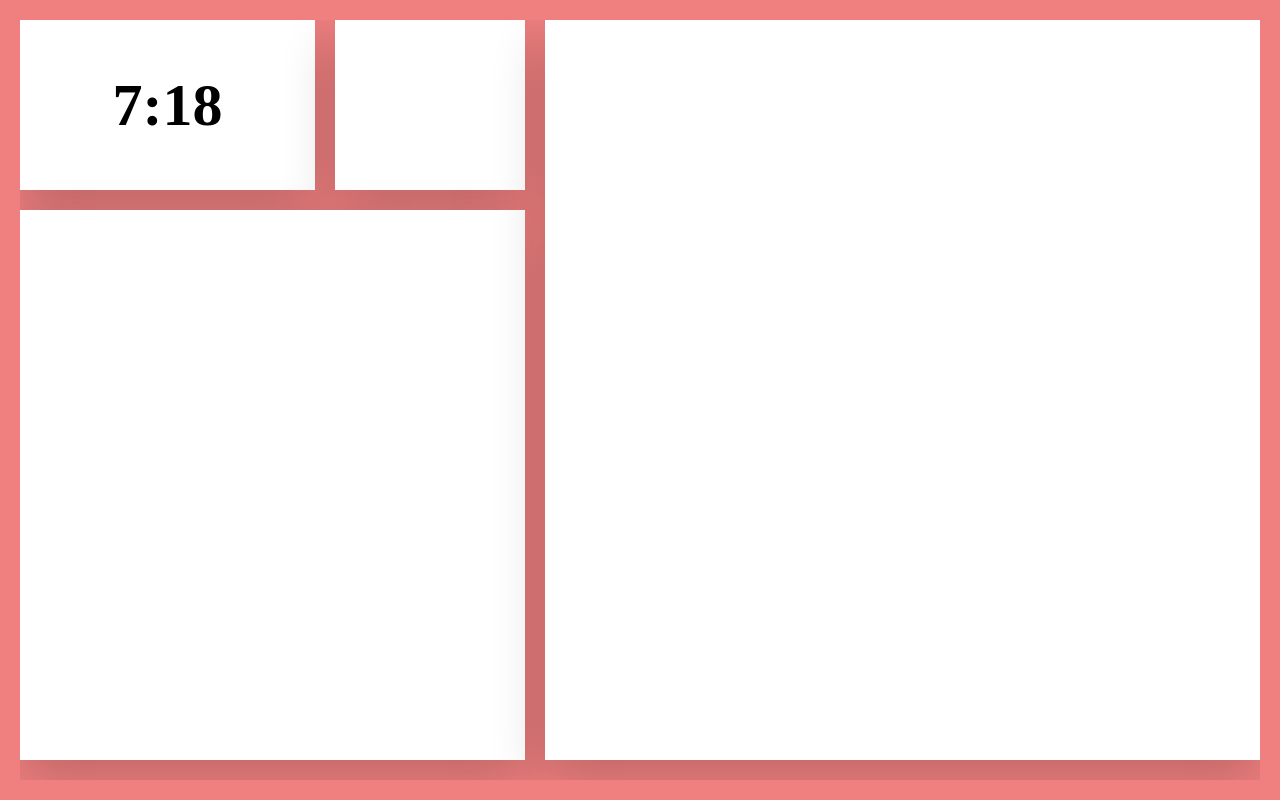
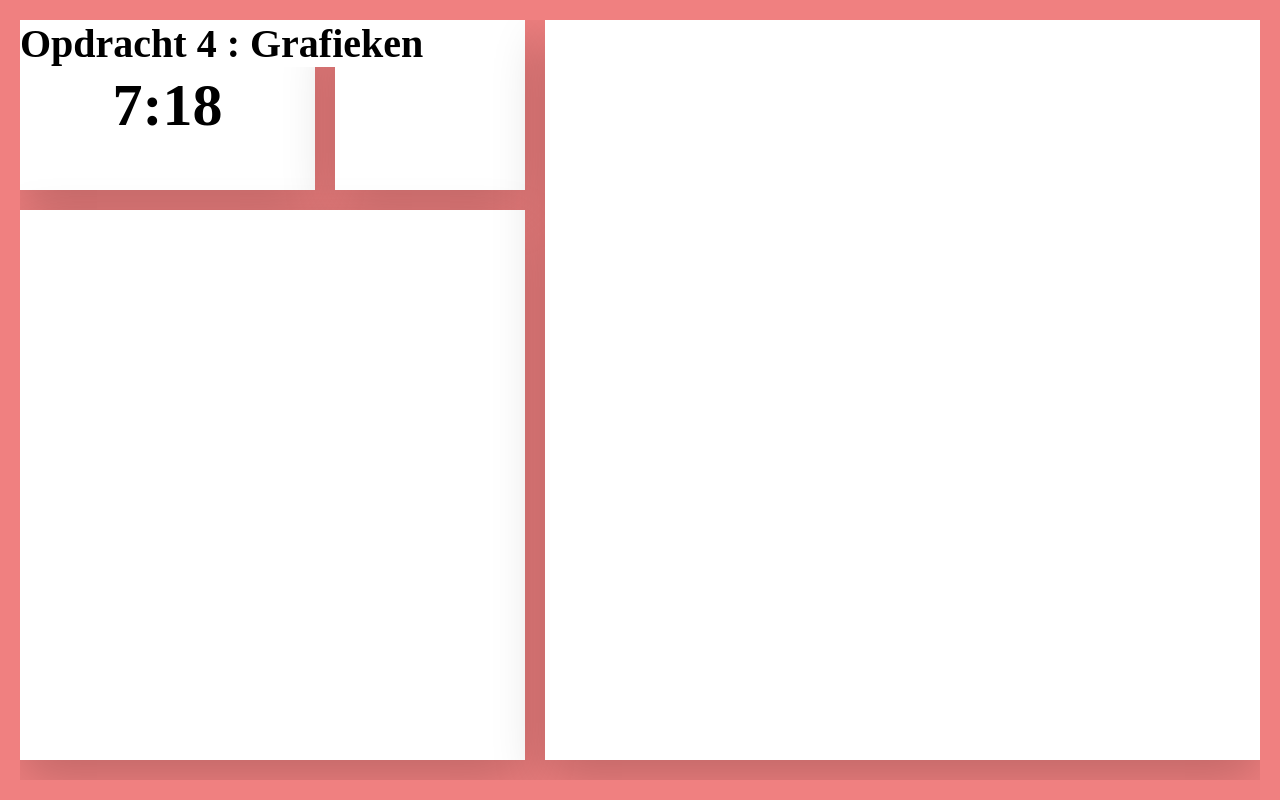
Before and after one commit to BramG08/Skillm3, a plain HTML site: page Grid/index.html in a window 1280 px wide. Drawn offline with nearby package versions, Linux system fonts and the light colour scheme; no server answers.

Commit message:
Header added

```diff
--- a/Grid/CSS/styles.css
+++ b/Grid/CSS/styles.css
@@ -14,6 +14,13 @@ body {
    background-color: lightcoral;
 }
 
+header{
+background-color: white;
+text-align: center;
+font-size: 2rem;
+position: fixed;
+
+}
 
 .dashboard {
    width: 100%;
--- a/Grid/index.html
+++ b/Grid/index.html
@@ -1,5 +1,6 @@
 <!DOCTYPE html>
 <html lang="en">
+
 <head>
     <meta charset="UTF-8">
     <meta name="viewport" content="width=device-width, initial-scale=1.0">
@@ -8,8 +9,13 @@
     <script src="https://cdn.jsdelivr.net/npm/chart.js" defer></script>
     <script src="JSS/main.js" defer></script>
 </head>
+
 <body>
-   <div class="dashboard">
+
+    <header>
+        <h1>Opdracht 4 : Grafieken</h1>
+    </header>
+    <div class="dashboard">
         <article class="card1">
             <h2 id="js--time">11:40</h2>
         </article>
@@ -20,6 +26,7 @@
         <article class="card4">
             <canvas id="js--chart-staafchart"></canvas>
         </article>
-    <div>
+        <div>
 </body>
+
 </html>
```
